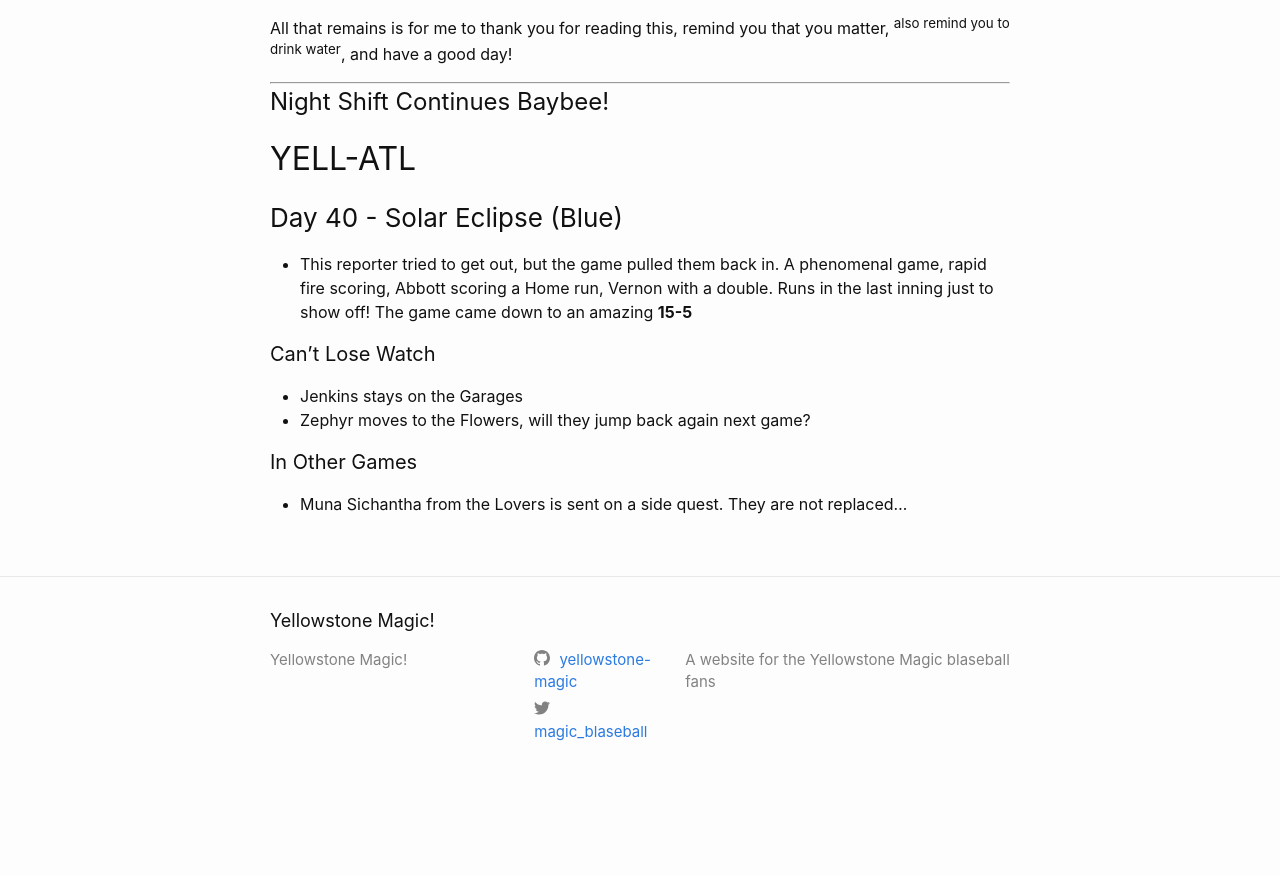
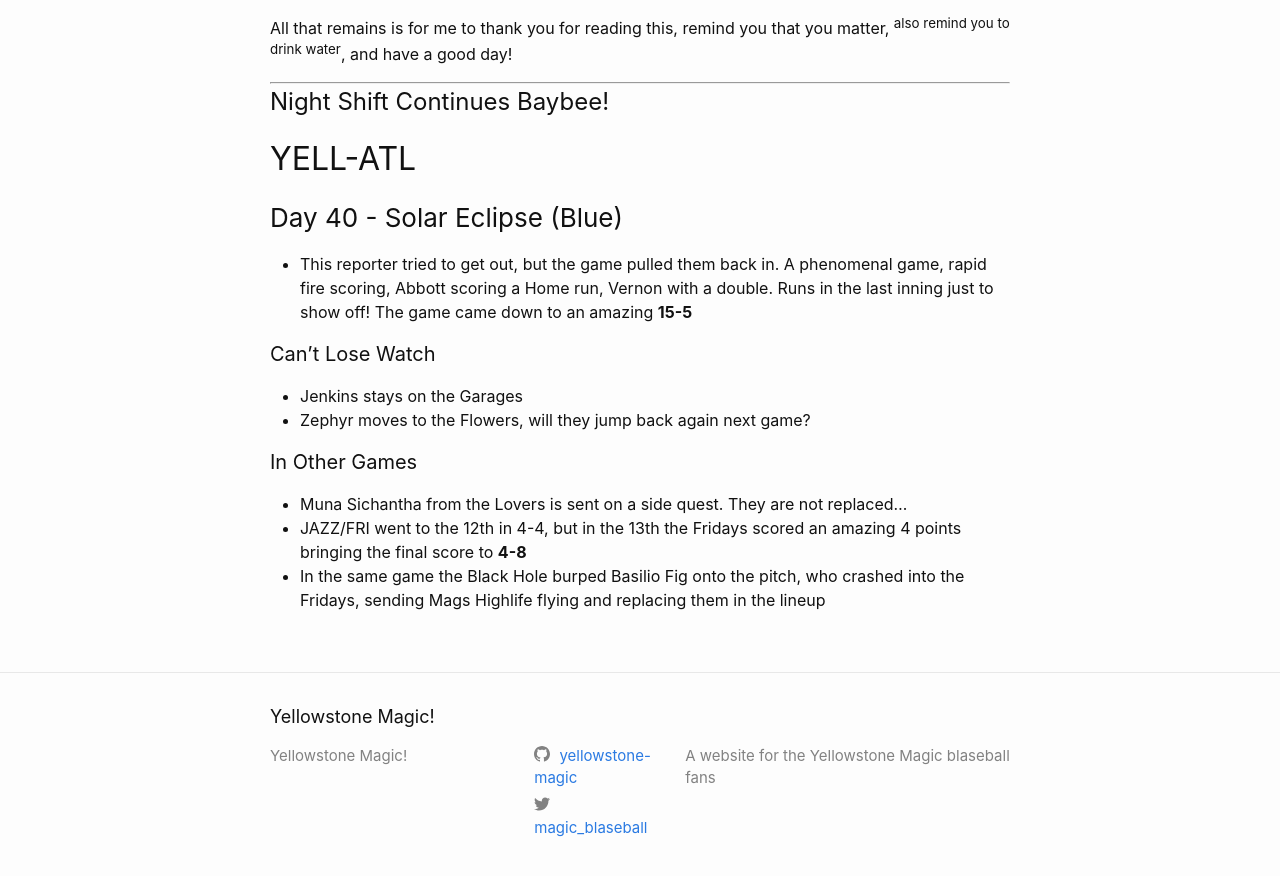
Before and after one commit to yellowstone-magic/yellowstone-magic.github.io, a Jekyll site: the page built from _posts/2023-01-25-Day-2-Night-Shift-Report.markdown, in a window 1280 px wide and 900 px high, scrolled down 1992 px. Shown: the top 876 px of the window. Built offline with Jekyll 4.4.1, drawn with Linux system fonts in a browser that asks for light colours; before the commit the page ends 2796 px from its top, so only the background shows below that.

Commit message:
Update 2023-01-25-Day-2-Night-Shift-Report.markdown

```diff
--- a/_posts/2023-01-25-Day-2-Night-Shift-Report.markdown
+++ b/_posts/2023-01-25-Day-2-Night-Shift-Report.markdown
@@ -87,3 +87,5 @@ All that remains is for me to thank you for reading this, remind you that you ma
 #### In Other Games
 
 - Muna Sichantha from the Lovers is sent on a side quest. They are not replaced...
+- JAZZ/FRI went to the 12th in 4-4, but in the 13th the Fridays scored an amazing 4 points bringing the final score to **4-8**
+- In the same game the Black Hole burped Basilio Fig onto the pitch, who crashed into the Fridays, sending Mags Highlife flying and replacing them in the lineup
```
